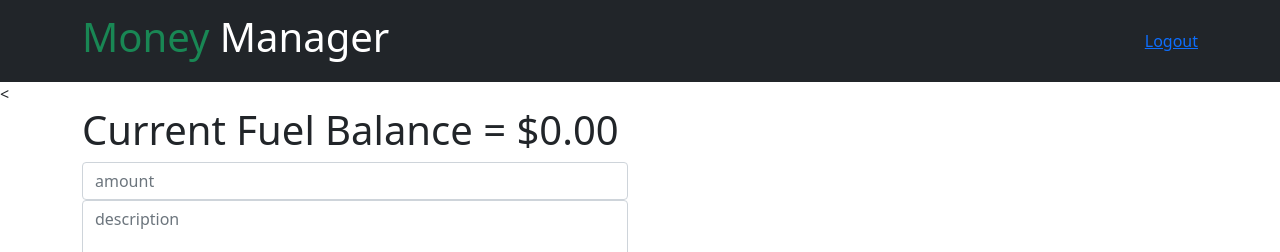
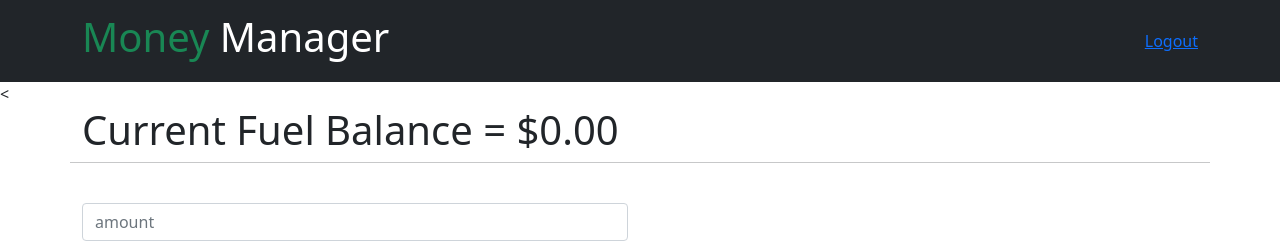
Before and after one commit to nyount14/budget, an Angular app: page /fuel in a window 1280 px wide. Shown: the top 252 px of the page. Built offline with nearby package versions, Linux system fonts and the light colour scheme; no server answers.

Commit message:
Update fuel.component.html

```diff
--- a/src/app/fuel/fuel.component.html
+++ b/src/app/fuel/fuel.component.html
@@ -1,8 +1,10 @@
 <<div class="container">
   <div class="row">
     <h1>Current Fuel Balance = {{ balance | currency }}</h1>
+    <hr>
     <div class="col-xs-12 col-md-6 col-md-offset-3">
       <form #postForm="ngForm" (ngSubmit)="onCreatePost(postForm.value)">
+        <br>
         <div class="form-group">
           <input
             type="number"
@@ -14,6 +16,7 @@
             name="amount"
           />
         </div>
+        <br>
         <div class="form-group">
           <textarea
             class="form-control"
@@ -23,6 +26,7 @@
             name="description"
           ></textarea>
         </div>
+        <br>
         <div class="form-group">
           <input
             type="date"
@@ -34,6 +38,7 @@
             name="date"
           />
         </div>
+        <br>
 
         <label>Transaction Type</label>
         <select
@@ -46,6 +51,7 @@
           <option selected value="credit">Credit</option>
           <option value="debit">Debit</option>
         </select>
+        <br>
 
         <button
           class="btn btn-primary"
```
